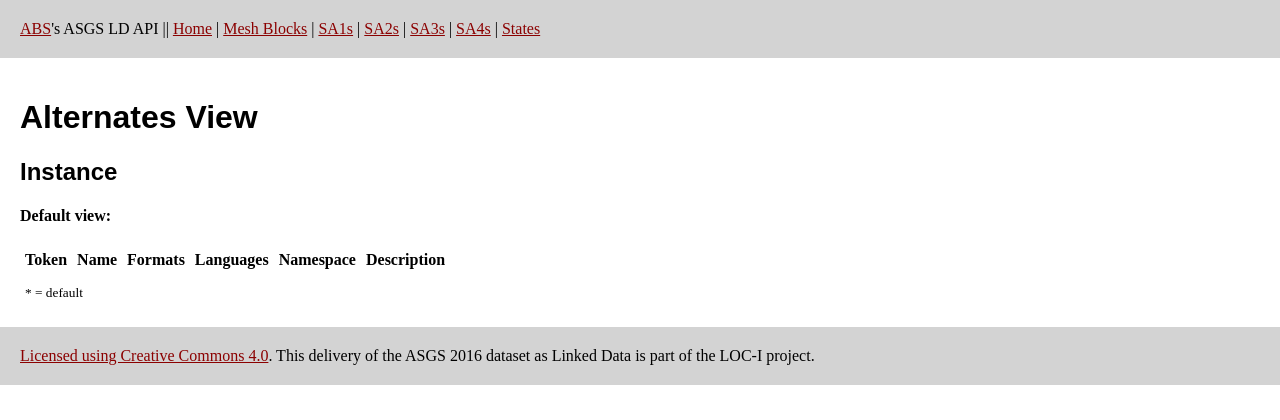
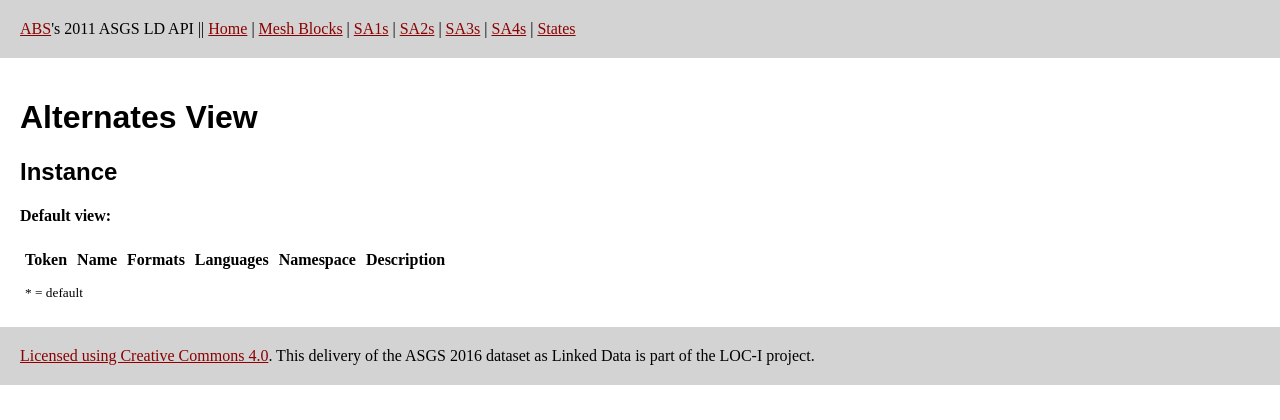
Before and after one commit to CSIRO-enviro-informatics/asgs-dataset, a Flask app: template asgs_dataset/view/templates/alternates.html in a window 1280 px wide. Shown: the top 420 px of the page. Run offline with Flask 2, Linux system fonts and the light colour scheme; the template is opened without the code that fills it, so the values that code supplies are empty; some libraries are stand-ins or nearby versions; some web fonts are replaced.

Commit message:
Add 2011 label to navbar

```diff
--- a/asgs_dataset/view/templates/layout.html
+++ b/asgs_dataset/view/templates/layout.html
@@ -14,7 +14,7 @@
 </head>
 <body>
     <header>
-        <a href="http://www.abs.gov.au/">ABS</a>'s ASGS LD API ||
+        <a href="http://www.abs.gov.au/">ABS</a>'s 2011 ASGS LD API  ||
         <a href="{{ url_for('controller.home') }}">Home</a> |
         <a href="{{ url_for('controller.meshblocks') }}">Mesh Blocks</a> |
         <a href="{{ url_for('controller.sa1s') }}">SA1s</a> |
```
